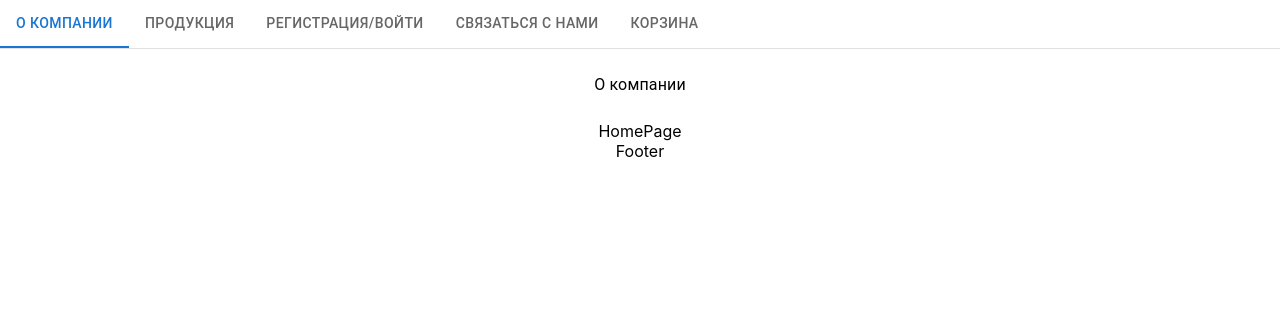
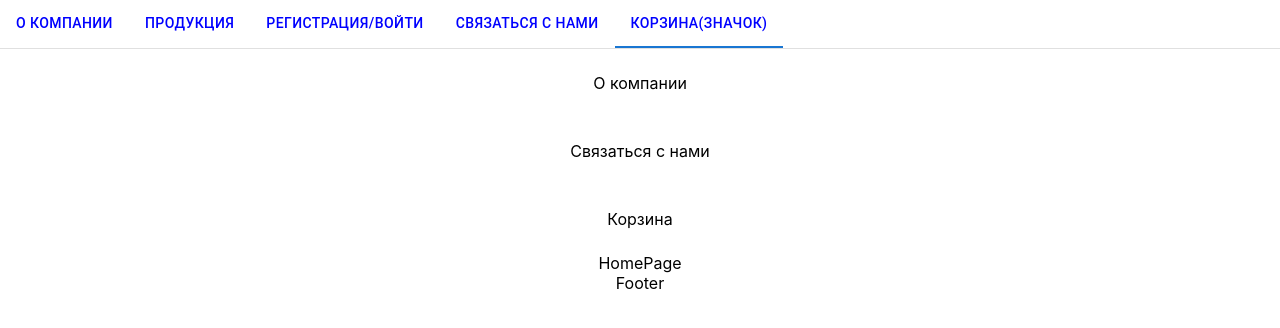
Before and after one commit to DanielVLV/mortadel, a React (Create React App) app in the folder client/: page / in a window 1280 px wide. Shown: the top 328 px of the page. Built offline with nearby package versions, Linux system fonts and the light colour scheme.

Commit message:
navbar tabs

```diff
--- a/client/package.json
+++ b/client/package.json
@@ -5,6 +5,7 @@
   "dependencies": {
     "@emotion/react": "^11.10.6",
     "@emotion/styled": "^11.10.6",
+    "@mui/lab": "^5.0.0-alpha.125",
     "@mui/material": "^5.11.16",
     "@reduxjs/toolkit": "^1.9.3",
     "@testing-library/jest-dom": "^5.16.5",
--- a/client/src/App.css
+++ b/client/src/App.css
@@ -32,7 +32,14 @@
   from {
     transform: rotate(0deg);
   }
+
   to {
     transform: rotate(360deg);
   }
 }
+
+a {
+  text-decoration: none;
+  color: blue;
+  padding: 14px 16px;
+}
--- a/client/src/components/Navbar/Navbar.jsx
+++ b/client/src/components/Navbar/Navbar.jsx
@@ -1,47 +1,12 @@
 import React, { useState } from 'react';
-import PropTypes from 'prop-types';
-import Tabs from '@mui/material/Tabs';
-import Tab from '@mui/material/Tab';
-import Typography from '@mui/material/Typography';
-import Box from '@mui/material/Box';
+import { Link, useLocation } from 'react-router-dom';
 
-function TabPanel(props) {
-  const {
-    children, value, index, ...other
-  } = props;
+import { TabContext, TabList, TabPanel } from '@mui/lab';
+import { Tab, Box } from '@mui/material';
 
-  return (
-    <div
-      role="tabpanel"
-      hidden={value !== index}
-      id={`simple-tabpanel-${index}`}
-      aria-labelledby={`simple-tab-${index}`}
-      {...other}
-    >
-      {value === index && (
-        <Box sx={{ p: 3 }}>
-          <Typography>{children}</Typography>
-        </Box>
-      )}
-    </div>
-  );
-}
-
-TabPanel.propTypes = {
-  children: PropTypes.node,
-  index: PropTypes.number.isRequired,
-  value: PropTypes.number.isRequired,
-};
-
-function a11yProps(index) {
-  return {
-    id: `simple-tab-${index}`,
-    'aria-controls': `simple-tabpanel-${index}`,
-  };
-}
-
-export default function BasicTabs() {
-  const [value, setValue] = useState(0);
+export default function Navbar() {
+  const location = useLocation();
+  const [value, setValue] = useState(location.pathname);
 
   const handleChange = (event, newValue) => {
     setValue(newValue);
@@ -49,31 +14,32 @@ export default function BasicTabs() {
 
   return (
     <Box sx={{ width: '100%' }}>
+      <TabContext value={value}>
         <Box sx={{ borderBottom: 1, borderColor: 'divider' }}>
-        <Tabs value={value} onChange={handleChange} aria-label="basic tabs example">
-          <Tab label="О компании" {...a11yProps(0)} />
-          <Tab label="Продукция" {...a11yProps(1)} />
-          <Tab label="Регистрация/Войти" {...a11yProps(2)} />
-          <Tab label="Связаться с нами" {...a11yProps(3)} />
-          <Tab label="Корзина" {...a11yProps(4)} />
-        </Tabs>
+          <TabList value={value} onChange={handleChange} aria-label="basic tabs example">
+            <Tab sx={{ padding: 0 }} value="/" label={<Link to="/">О компании</Link>} />
+            <Tab sx={{ padding: 0 }} value="/products" label={<Link to="/products">Продукция</Link>} />
+            <Tab sx={{ padding: 0 }} value="/auth" label={<Link to="/auth">Регистрация/Войти</Link>} />
+            <Tab sx={{ padding: 0 }} value="/" label={<Link to="/">Связаться с нами</Link>} />
+            <Tab sx={{ padding: 0 }} value="/" label={<Link to="/">Корзина(Значок)</Link>} />
+          </TabList>
         </Box>
-      <TabPanel value={value} index={0}>
+        <TabPanel value="/" index={0}>
           О компании
         </TabPanel>
-      <TabPanel value={value} index={1}>
+        <TabPanel value="/products" index={1}>
           Продукция
         </TabPanel>
-      <TabPanel value={value} index={2}>
+        <TabPanel value="/auth" index={2}>
           Регистрация/Войти
         </TabPanel>
-      <TabPanel value={value} index={3}>
+        <TabPanel value="/" index={3}>
           Связаться с нами
         </TabPanel>
-      <TabPanel value={value} index={4}>
+        <TabPanel value="/" index={4}>
           Корзина
         </TabPanel>
-
+      </TabContext>
     </Box>
   );
 }
```
Also changed, not shown: 1 other file (tests, documents, lock files or other folders). Lines whose indentation alone changed are shown as unchanged.
